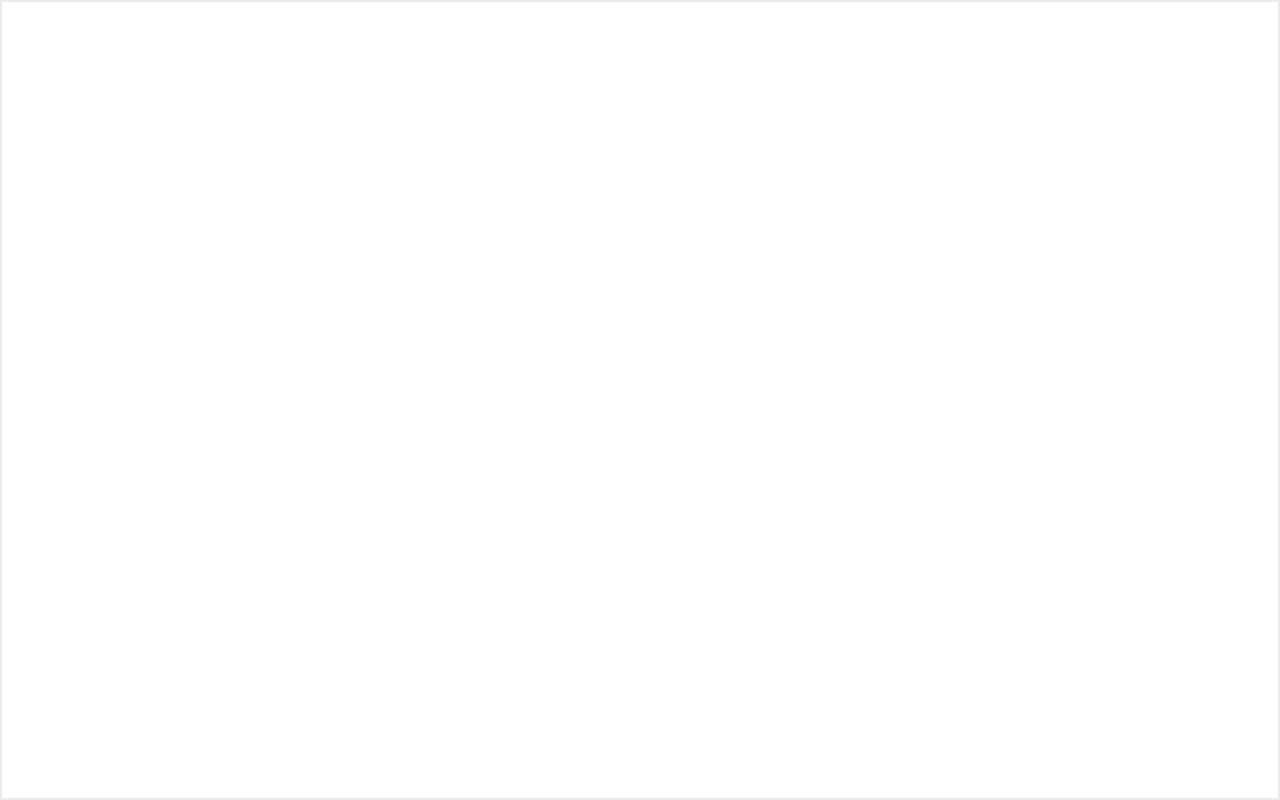
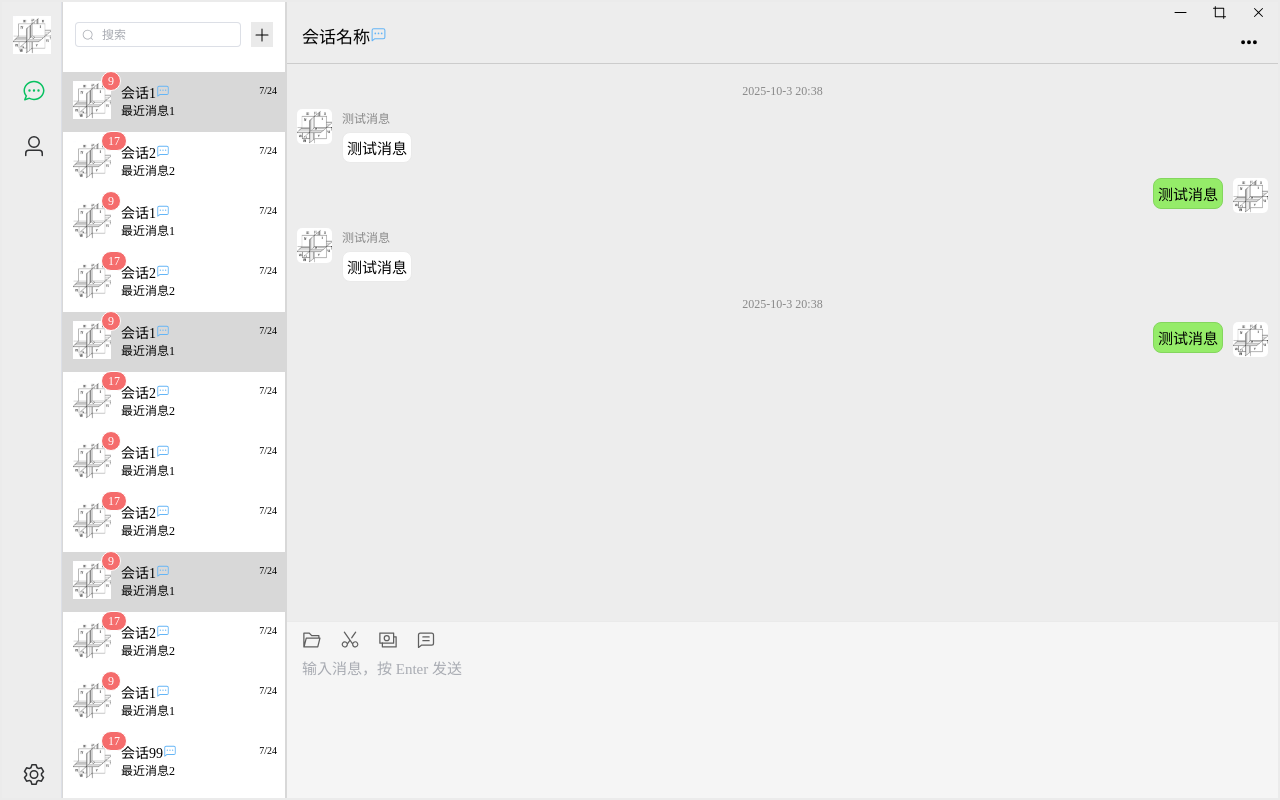
Before and after one commit to 01-Dreamer/chatclient, a Vue app: page /main/session/1 in a window 1280 px wide. Before the commit this address had no page. Built offline with nearby package versions, Linux system fonts and the light colour scheme.

Commit message:
'20251004'

```diff
--- /dev/null
+++ b/src/renderer/src/components/BlankView.vue
@@ -0,0 +1,37 @@
+<template>
+    <div class="blank-chat">
+        <div class="blank-chat-content">
+            <div class="blank-chat-icon">
+                <el-icon size="120">
+                    <ChatDotSquare />
+                </el-icon>
+            </div>
+        </div>
+    </div>
+</template>
+
+<script setup>
+
+</script>
+
+<style scoped>
+.blank-chat {
+  height: 100%;
+  display: flex;
+  align-items: center;
+  justify-content: center;
+  background-color: #f5f5f5;
+}
+
+.blank-chat-content {
+  text-align: center;
+  user-select: none;
+  transform: translateY(-10%);
+}
+
+.blank-chat-icon {
+  margin-bottom: 30px;
+  color: #07c160;
+  opacity: 0.3;
+}
+</style>
--- a/src/renderer/src/components/LayoutBase.vue
+++ b/src/renderer/src/components/LayoutBase.vue
@@ -64,6 +64,8 @@ const exitApp = () => {
 }
 
 .mid-content {
+  display: flex;
+  flex-direction: column;
   width: 225px;
   border-left: 1px solid #D8D8D8;
   border-right: 2px solid #D8D8D8;
--- a/src/renderer/src/views/ChatView.vue
+++ b/src/renderer/src/views/ChatView.vue
@@ -1,7 +1,8 @@
 <template>
-  <div class="session-info">
-    <div>
-      会话名称
+  <Blank v-show="currentSessionId === 0"></Blank>
+  <div class="session-info" v-show="currentSessionId !== 0">
+    <div class="session-name">
+      <span>{{ sessionName }}</span>
       <el-icon class="group-icon" v-show="isGroup">
         <ChatDotSquare />
       </el-icon>
@@ -10,7 +11,7 @@
       <MoreFilled />
     </el-icon>
   </div>
-  <div class="chat-window no-drag">
+  <div class="chat-window no-drag" v-show="currentSessionId !== 0">
     <div class="message-list">
       <template v-for="message in messages" :key="message.id">
         <div v-if="message.time" class="message-time">
@@ -26,13 +27,16 @@
       </template>
     </div>
   </div>
-  <div class="input-area no-drag">
+  <div class="input-area no-drag" v-show="currentSessionId !== 0">
     <div class="input-toolbar">
       <el-icon class="toolbar-icon" title="发送文件" @click="sendFile">
         <FolderOpened />
       </el-icon>
       <el-icon class="toolbar-icon" title="截图" @click="takeScreenshot">
         <Scissor />
+      </el-icon>
+      <el-icon class="toolbar-icon" title="转账" @click="showHistory">
+        <Money />
       </el-icon>
       <el-icon class="toolbar-icon" title="聊天记录" @click="showHistory">
         <ChatLineSquare />
@@ -44,9 +48,19 @@
 </template>
 
 <script setup>
-import { ref } from 'vue'
+import Blank from '@/components/BlankView.vue'
+import { ref, watch } from 'vue'
+
+const currentSessionId = ref(0)
+const sessionName = ref('会话名称')
 const isGroup = ref(true)
 const inputText = ref('')
+
+const props = defineProps({ sessionId: String })
+watch(() => props.sessionId, (id) => {
+  if (!id) return
+  currentSessionId.value = Number(id)
+}, { immediate: true })
 
 import Avatar from '@/assets/avatar.jpg'
 const messages = ref([
@@ -67,7 +81,7 @@ const messages = ref([
     sender: true
   },
   {
-    id: 1,
+    id: 3,
     time: null,
     nickname: '测试消息',
     text: '测试消息',
@@ -75,7 +89,7 @@ const messages = ref([
     sender: false
   },
   {
-    id: 2,
+    id: 4,
     time: '2025-10-3 20:38',
     nickname: '测试消息',
     text: '测试消息',
@@ -95,6 +109,11 @@ const messages = ref([
   border-bottom: 1px solid #CCCCCC;
 }
 
+.session-name {
+  font-size: 17px;
+  margin-left: 15px;
+}
+
 .group-icon {
   color: #64B5F6;
 }
@@ -103,7 +122,7 @@ const messages = ref([
   color: var(--wechat-text-secondary);
   cursor: pointer;
   padding: 5px;
-  margin: 5px;
+  margin: 5px 15px 5px 0;
 }
 
 .more-icon:hover {
--- /dev/null
+++ b/src/renderer/src/views/FriendView.vue
@@ -0,0 +1,148 @@
+<template>
+  <div class="friend-list-window no-drag">
+    <div class="list-category" @click="isGroupListExpanded = !isGroupListExpanded">
+      <el-icon class="arrow-icon" :class="{ 'expanded': isGroupListExpanded }">
+        <ArrowRight />
+      </el-icon>
+      <span>群聊</span>
+    </div>
+    <div v-show="isGroupListExpanded">
+      <div v-for="group in groups" :key="group.id" class="list-item" @click="changeInfo(group.id)"
+        :class="{ 'active-item': group.id === currentFrinedId }">
+        <img class="avatar-img" :src="group.avatar" alt="avatar">
+        <span class="item-name">{{ group.name }}</span>
+      </div>
+    </div>
+
+    <div class="list-category" @click="isFriendListExpanded = !isFriendListExpanded">
+      <el-icon class="arrow-icon" :class="{ 'expanded': isFriendListExpanded }">
+        <ArrowRight />
+      </el-icon>
+      <span>好友</span>
+    </div>
+    <div v-show="isFriendListExpanded">
+      <div v-for="friend in friends" :key="friend.id" class="list-item" @click="changeInfo(friend.id)"
+        :class="{ 'active-item': friend.id === currentFrinedId }">
+        <img class="avatar-img" :src="friend.avatar" alt="avatar">
+        <span class="item-name">{{ friend.name }}</span>
+      </div>
+    </div>
+  </div>
+</template>
+
+<script setup>
+import { ref, watch } from 'vue'
+import { useRouter } from 'vue-router'
+
+const currentFrinedId = ref(0)
+const isGroupListExpanded = ref(false)
+const isFriendListExpanded = ref(false)
+
+const props = defineProps({ friendId: String })
+watch(() => props.friendId, (id) => {
+  if (!id) return
+  currentFrinedId.value = Number(id)
+}, { immediate: true })
+
+
+import Avatar from '@/assets/avatar.jpg'
+const friends = ref([
+  { id: 1, name: '张三', avatar: Avatar },
+  { id: 2, name: '李四', avatar: Avatar },
+  { id: 3, name: '王五', avatar: Avatar },
+  { id: 4, name: '赵六', avatar: Avatar },
+  { id: 1, name: '张三', avatar: Avatar },
+  { id: 2, name: '李四', avatar: Avatar },
+  { id: 3, name: '王五', avatar: Avatar },
+  { id: 4, name: '赵六', avatar: Avatar }
+])
+
+const groups = ref([
+  { id: 11, name: '相亲相爱一家人', avatar: Avatar },
+  { id: 12, name: '公司项目群', avatar: Avatar },
+  { id: 13, name: '周末开黑小队', avatar: Avatar }
+])
+
+
+const router = useRouter()
+const changeInfo = (id) => {
+  if (!id) return
+  if (!id || String(id) === String(currentFrinedId.value)) return
+  router.push(`/main/friend/${id}`)
+}
+</script>
+
+<style scoped>
+.friend-list-window {
+  flex: 1;
+  overflow-y: auto;
+  background-color: #F5F5F5;
+  user-select: none;
+}
+
+.friend-list-window::-webkit-scrollbar {
+  width: 6px;
+}
+
+.friend-list-window::-webkit-scrollbar-track {
+  background: transparent;
+}
+
+.friend-list-window::-webkit-scrollbar-thumb {
+  background-color: transparent;
+  border-radius: 10px;
+  transition: background-color 0.3s;
+}
+
+.friend-list-window:hover::-webkit-scrollbar-thumb {
+  background-color: rgba(0, 0, 0, 0.4);
+}
+
+.list-category {
+  display: flex;
+  align-items: center;
+  padding: 8px 10px;
+  font-size: 13px;
+  color: #888;
+  cursor: pointer;
+}
+
+.arrow-icon {
+  margin-right: 5px;
+  transition: transform 0.2s ease-in-out;
+}
+
+.arrow-icon.expanded {
+  transform: rotate(90deg);
+}
+
+.list-item {
+  display: flex;
+  align-items: center;
+  height: 50px;
+  padding: 0 10px;
+  cursor: pointer;
+  transition: background-color 0.2s;
+}
+
+.list-item:hover {
+  background: #EAEAEA;
+}
+
+
+.list-item.active-item {
+  background: #D8D8D8;
+}
+
+.avatar-img {
+  width: 36px;
+  height: 36px;
+  border-radius: 5px;
+  margin-right: 10px;
+}
+
+.item-name {
+  font-size: 14px;
+  color: #333;
+}
+</style>
--- a/src/renderer/src/views/MainView.vue
+++ b/src/renderer/src/views/MainView.vue
@@ -6,7 +6,7 @@
           <div class="user-avatar">
             <img class="avatar-img" src="@/assets/avatar.jpg" alt="error">
           </div>
-          <el-menu-item class="no-drag" index="chat" @click="changeMenu('chat')">
+          <el-menu-item class="no-drag" index="chat" @click="changeMenu('session')">
             <el-icon class="menu-icon">
               <ChatDotRound />
             </el-icon>
@@ -41,10 +41,10 @@
           </el-icon>
         </div>
       </div>
-      <router-view name="layoutLeft" />
+      <router-view name="MainLeft" />
     </template>
     <template #right-content>
-      <router-view name="layoutRight" />
+      <router-view name="MainRight" />
     </template>
   </Layout>
 </template>
@@ -56,14 +56,14 @@ import { useRouter } from 'vue-router'
 const router = useRouter()
 const changeMenu = (clickMenu) => {
   switch (clickMenu) {
-    case 'chat':
-      router.push('/chat')
+    case 'session':
+      router.push('/main/session/0')
       break
     case 'friend':
-      router.push('/friend')
+      router.push('/main/friend/0')
       break
     case 'set':
-      router.push('/set')
+      router.push('/main/set')
       break
     default:
       console.log('changeMenu error')
--- a/src/renderer/src/views/SessionView.vue
+++ b/src/renderer/src/views/SessionView.vue
@@ -1,53 +1,187 @@
 <template>
-  <div class="session-item no-drag">
-    <el-badge :max="99" :value="9" class="session-avatar">
-      <img class="avatar-img" src="@/assets/avatar.jpg" alt="error">
+  <div class="session-window">
+    <div v-for="session in sessions" :key="session.id" class="session-item no-drag" @click="changeSession(session.id)"
+      :style="{ background: session.id === currentSessionId ? '#D8D8D8' : '' }">
+      <el-badge :max="99" :value="session.unreadCount" class="session-avatar">
+        <img class="avatar-img" :src="session.avatar" alt="error">
       </el-badge>
       <div class="session-info">
         <div class="session-info-top">
           <div class="session-name">
-          会话名称
-          <el-icon class="group-icon" v-show="isGroup">
+            <span>{{ session.name }}</span>
+            <el-icon class="group-icon" v-show="session.isGroup">
               <ChatDotSquare />
             </el-icon>
           </div>
           <div class="session-latest-time">
-          7/24
+            <span>{{ session.latestTime }}</span>
           </div>
         </div>
         <div class="session-info-bottom">
-        最近消息
+          <span>{{ session.latestMessage }}</span>
         </div>
-    </div>
-  </div>
-
-  <div class="session-item no-drag">
-    <el-badge :max="99" :value="2" class="session-avatar">
-      <img class="avatar-img" src="@/assets/avatar.jpg" alt="error">
-    </el-badge>
-    <div class="session-info">
-      <div class="session-info-top">
-        <div class="session-name">
-          会话名称
-        </div>
-        <div class="session-latest-time">
-          7/24
-        </div>
-      </div>
-      <div class="session-info-bottom">
-        最近消息
       </div>
     </div>
   </div>
 </template>
 
 <script setup>
-import { ref } from 'vue'
-const isGroup = ref(true)
+import { ref, watch } from 'vue'
+import { useRouter } from 'vue-router'
+const currentSessionId = ref(0)
 
+const props = defineProps({ sessionId: String })
+watch(() => props.sessionId, (id) => {
+  if (!id) return
+  currentSessionId.value = Number(id)
+}, { immediate: true })
+
+
+import Avatar from '@/assets/avatar.jpg'
+const sessions = ref([
+  {
+    id: 1,
+    name: '会话1',
+    isGroup: true,
+    latestTime: '7/24',
+    latestMessage: '最近消息1',
+    unreadCount: 9,
+    avatar: Avatar
+  },
+  {
+    id: 2,
+    name: '会话2',
+    isGroup: true,
+    latestTime: '7/24',
+    latestMessage: '最近消息2',
+    unreadCount: 17,
+    avatar: Avatar
+  },
+  {
+    id: 3,
+    name: '会话1',
+    isGroup: true,
+    latestTime: '7/24',
+    latestMessage: '最近消息1',
+    unreadCount: 9,
+    avatar: Avatar
+  },
+  {
+    id: 4,
+    name: '会话2',
+    isGroup: true,
+    latestTime: '7/24',
+    latestMessage: '最近消息2',
+    unreadCount: 17,
+    avatar: Avatar
+  },
+  {
+    id: 1,
+    name: '会话1',
+    isGroup: true,
+    latestTime: '7/24',
+    latestMessage: '最近消息1',
+    unreadCount: 9,
+    avatar: Avatar
+  },
+  {
+    id: 2,
+    name: '会话2',
+    isGroup: true,
+    latestTime: '7/24',
+    latestMessage: '最近消息2',
+    unreadCount: 17,
+    avatar: Avatar
+  },
+  {
+    id: 3,
+    name: '会话1',
+    isGroup: true,
+    latestTime: '7/24',
+    latestMessage: '最近消息1',
+    unreadCount: 9,
+    avatar: Avatar
+  },
+  {
+    id: 4,
+    name: '会话2',
+    isGroup: true,
+    latestTime: '7/24',
+    latestMessage: '最近消息2',
+    unreadCount: 17,
+    avatar: Avatar
+  },
+  {
+    id: 1,
+    name: '会话1',
+    isGroup: true,
+    latestTime: '7/24',
+    latestMessage: '最近消息1',
+    unreadCount: 9,
+    avatar: Avatar
+  },
+  {
+    id: 2,
+    name: '会话2',
+    isGroup: true,
+    latestTime: '7/24',
+    latestMessage: '最近消息2',
+    unreadCount: 17,
+    avatar: Avatar
+  },
+  {
+    id: 3,
+    name: '会话1',
+    isGroup: true,
+    latestTime: '7/24',
+    latestMessage: '最近消息1',
+    unreadCount: 9,
+    avatar: Avatar
+  },
+  {
+    id: 4,
+    name: '会话99',
+    isGroup: true,
+    latestTime: '7/24',
+    latestMessage: '最近消息2',
+    unreadCount: 17,
+    avatar: Avatar
+  }
+])
+
+const router = useRouter()
+const changeSession = (id) => {
+  if (!id) return
+  if (String(id) === String(currentSessionId.value)) return
+  currentSessionId.value = id
+  router.push(`/main/session/${id}`)
+}
 </script>
 
 <style scoped>
+.session-window {
+  flex: 1;
+  overflow-y: auto;
+}
+
+.session-window::-webkit-scrollbar {
+  width: 6px;
+}
+
+.session-window::-webkit-scrollbar-track {
+  background: transparent;
+}
+
+.session-window::-webkit-scrollbar-thumb {
+  background-color: transparent;
+  border-radius: 10px;
+  transition: background-color 0.3s;
+}
+
+.session-window:hover::-webkit-scrollbar-thumb {
+  background-color: rgba(0, 0, 0, 0.4);
+}
+
 .session-item {
   display: flex;
   justify-content: center;
```
Also changed, not shown: src/renderer/src/router/index.js (+24 -7 lines), src/renderer/src/views/DetailView.vue (added, +9 -0 lines). Lines whose indentation alone changed are shown as unchanged.
